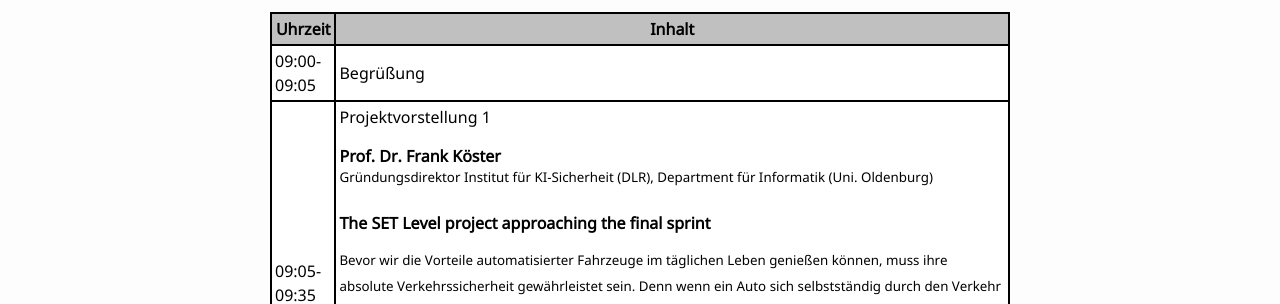
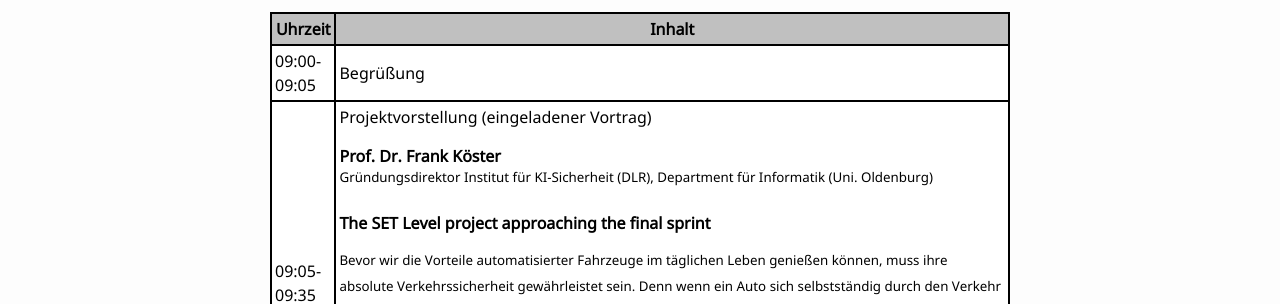
Before and after one commit to ASE-Workshop/2022, a Jekyll site: the page built from 0-programm.md, in a window 1280 px wide and 1400 px high. Shown: the part 290-594 px from the top of the window. Built offline with Jekyll 4.4.1, drawn with Linux system fonts in a browser that asks for light colours; some of the changed text lies outside the part shown.

Commit message:
Update 0-programm.md

```diff
--- a/0-programm.md
+++ b/0-programm.md
@@ -50,7 +50,7 @@ table.GeneratedTable thead {
     </tr>
     <tr>
       <td>09:05-09:35</td>
-      <td>Projektvorstellung 1<p></p>
+      <td>Projektvorstellung (eingeladener Vortrag)<p></p>
         <b>Prof. Dr. Frank Köster</b> <br/>
           <sup> Gründungsdirektor Institut für KI-Sicherheit (DLR),
           Department für Informatik (Uni. Oldenburg)  </sup> <p></p>
@@ -77,7 +77,7 @@ table.GeneratedTable thead {
     </tr>
      <tr>
       <td>11:00-11:30</td>
-      <td>Projektvorstellung 2<p></p>
+      <td>Projektvorstellung (eingeladener Vortrag)<p></p>
         <b>Alexandru Kampmann</b> <br/>
          <sup> RWTH Aachen, Lehrstuhl Software für eingebettete Systeme</sup> <p></p>
       <b>Die Dienste-orientierte Softwarearchitektur im UNICARagil Projekt</b>
```
